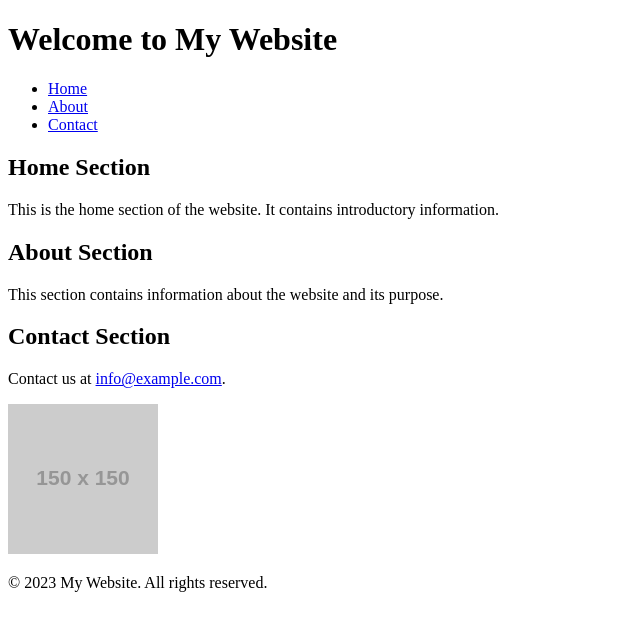
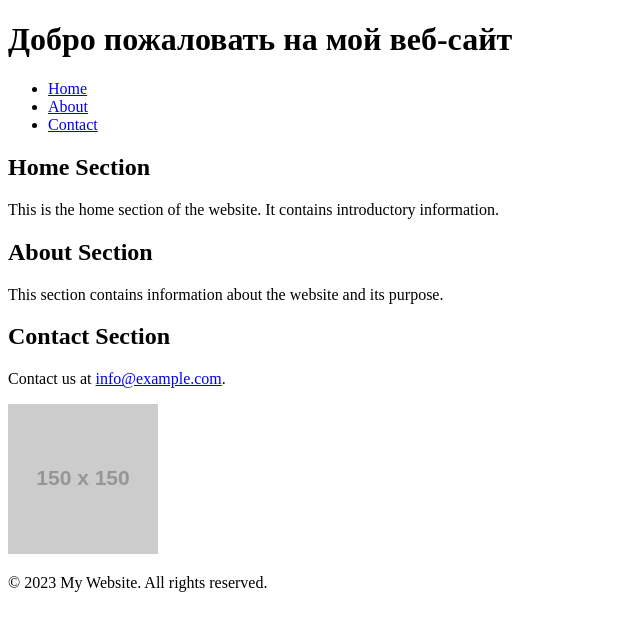
Before and after one commit to Spyddek/Web-laba2, a plain HTML site: page index.html in a window 1280 px wide. Shown: the whole page, without its empty margins (0-640 px from the left). Drawn offline with Linux system fonts and the light colour scheme; placeholder pictures from the web are drawn by us.

Commit message:
Изменил язык загаловка

```diff
--- a/index.html
+++ b/index.html
@@ -7,7 +7,7 @@
 </head>
 <body>
     <header>
-        <h1>Welcome to My Website</h1>
+        <h1>Добро пожаловать на мой веб-сайт</h1>
         <nav>
             <ul>
                 <li><a href="#section1">Home</a></li>
```
